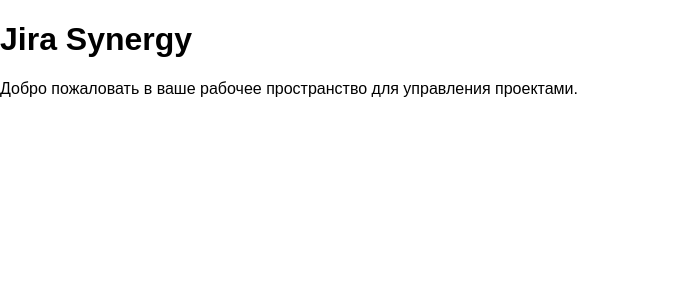
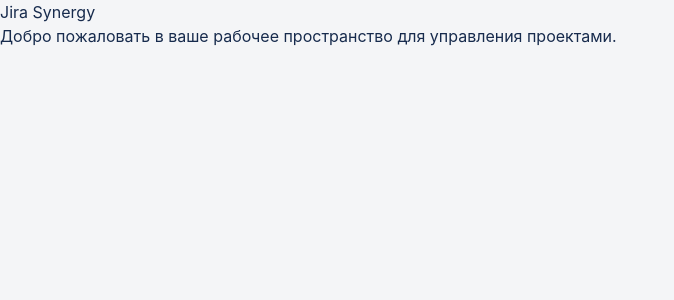
Before and after one commit to Pastbin/jira-synergy, a Next.js app in the folder apps/web/: page / in a window 1280 px wide. Shown: the top 300 px of the page, without its empty margins (0-674 px from the left). Built offline with nearby package versions, Linux system fonts and the light colour scheme.

Commit message:
feat(web): добавлена конфигурация Tailwind CSS с настройкой цветовой палитры Jira и PostCSS

```diff
--- a/apps/web/package.json
+++ b/apps/web/package.json
@@ -29,8 +29,11 @@
     "@types/node": "^22.13.1",
     "@types/react": "^19.0.8",
     "@types/react-dom": "^19.0.3",
+    "autoprefixer": "^10.4.20",
     "eslint": "^9.19.0",
     "eslint-config-next": "15.1.6",
+    "postcss": "^8.4.49",
+    "tailwindcss": "^3.4.17",
     "typescript": "^5.7.3"
   }
 }
--- /dev/null
+++ b/apps/web/postcss.config.mjs
@@ -0,0 +1,9 @@
+/** @type {import('postcss-load-config').Config} */
+const config = {
+  plugins: {
+    tailwindcss: {},
+    autoprefixer: {},
+  },
+};
+
+export default config;
--- a/apps/web/src/app/globals.css
+++ b/apps/web/src/app/globals.css
@@ -1,5 +1,12 @@
+@tailwind base;
+@tailwind components;
+@tailwind utilities;
+
 body {
   margin: 0;
   padding: 0;
-  font-family: sans-serif;
+  font-family:
+    -apple-system, BlinkMacSystemFont, "Segoe UI", Roboto, Oxygen, Ubuntu, "Fira Sans", "Droid Sans", "Helvetica Neue",
+    sans-serif;
+  @apply bg-jira-gray text-jira-text;
 }
--- /dev/null
+++ b/apps/web/tailwind.config.ts
@@ -0,0 +1,25 @@
+import type { Config } from "tailwindcss";
+
+const config: Config = {
+  content: [
+    "./src/pages/**/*.{js,ts,jsx,tsx,mdx}",
+    "./src/components/**/*.{js,ts,jsx,tsx,mdx}",
+    "./src/app/**/*.{js,ts,jsx,tsx,mdx}",
+  ],
+  theme: {
+    extend: {
+      colors: {
+        jira: {
+          blue: "#0052cc",
+          darkBlue: "#0747a6",
+          gray: "#f4f5f7",
+          text: "#172b4d",
+          subtleText: "#5e6c84",
+          border: "#dfe1e6",
+        },
+      },
+    },
+  },
+  plugins: [],
+};
+export default config;
```
Also changed, not shown: 1 other file (tests, documents, lock files or other folders).
